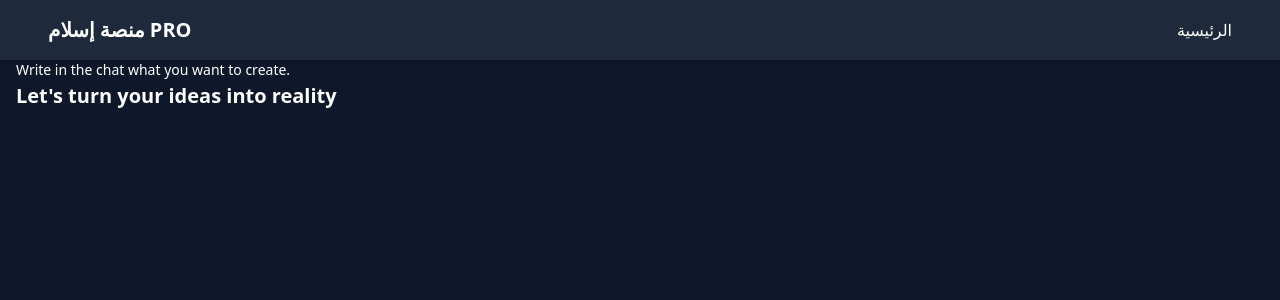
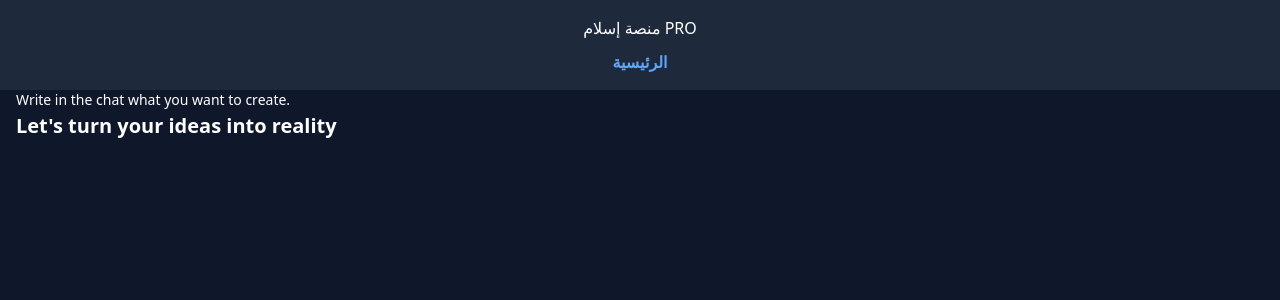
Before and after one commit to jdwraslam65-ux/ISLAMPRO, a React (Vite) app: page / in a window 1280 px wide. Shown: the top 300 px of the page. Built offline with nearby package versions, Linux system fonts and the light colour scheme.

Commit message:
Refactor Header component with new styles
Updated Header component styles and structure.

```diff
--- a/src/components/Header.jsx
+++ b/src/components/Header.jsx
@@ -3,17 +3,11 @@ import { Link } from 'react-router-dom';
 
 const Header = () => {
   return (
-    <header className="bg-slate-800 text-white p-4 shadow-md">
-      <div className="container mx-auto flex justify-between items-center">
-        <Link to="/" className="text-xl font-bold">منصة إسلام PRO</Link>
-        <nav>
-          <ul className="flex gap-4">
-            <li>
-              <Link to="/" className="hover:text-blue-400 transition-colors">الرئيسية</Link>
-            </li>
-          </ul>
-        </nav>
-      </div>
+    <header style={{ background: '#1e293b', color: 'white', padding: '1rem', textAlign: 'center', width: '100%' }}>
+      <h1 style={{ margin: 0 }}>منصة إسلام PRO</h1>
+      <nav style={{ marginTop: '10px' }}>
+        <Link to="/" style={{ color: '#60a5fa', textDecoration: 'none', fontWeight: 'bold' }}>الرئيسية</Link>
+      </nav>
     </header>
   );
 };
```
